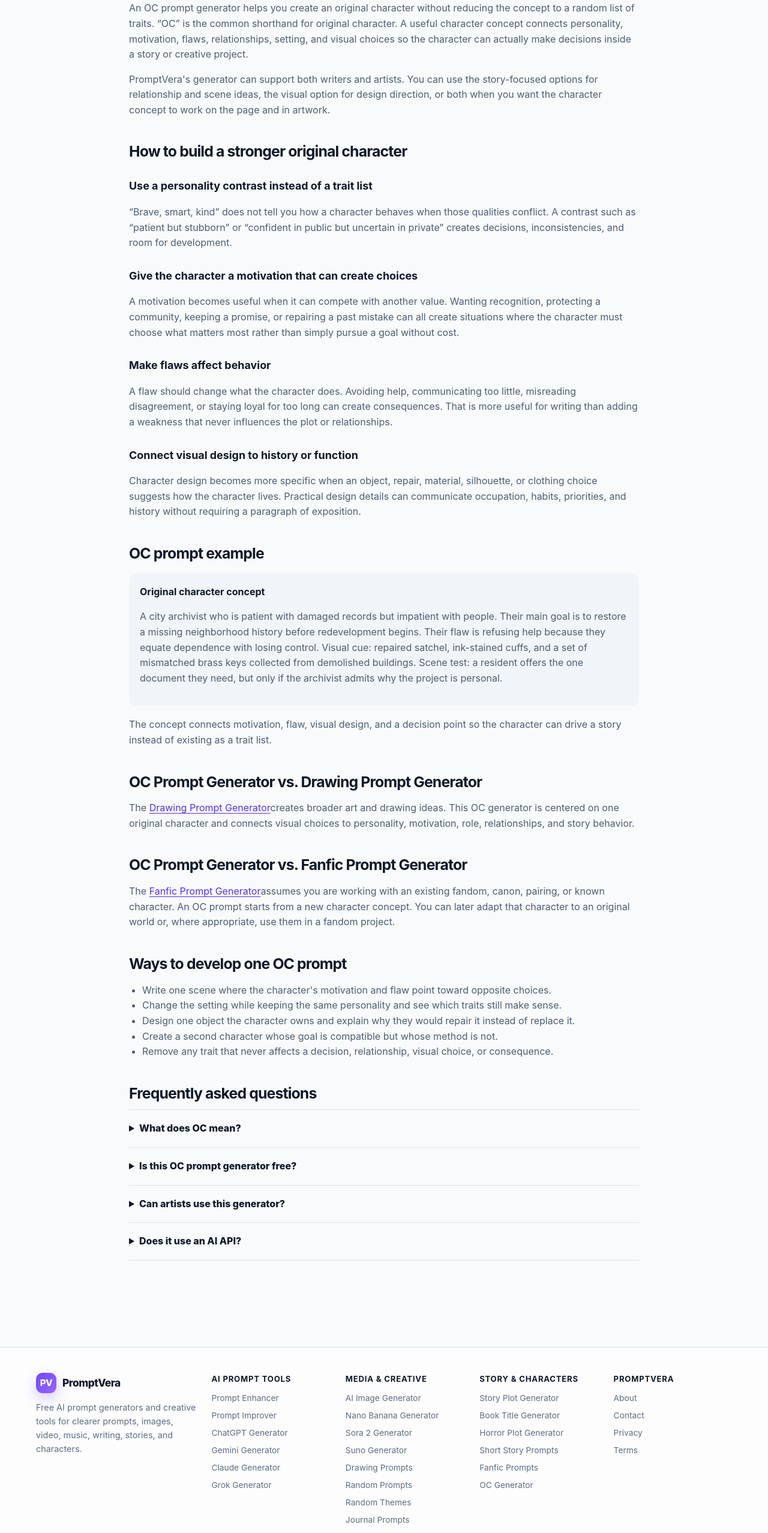
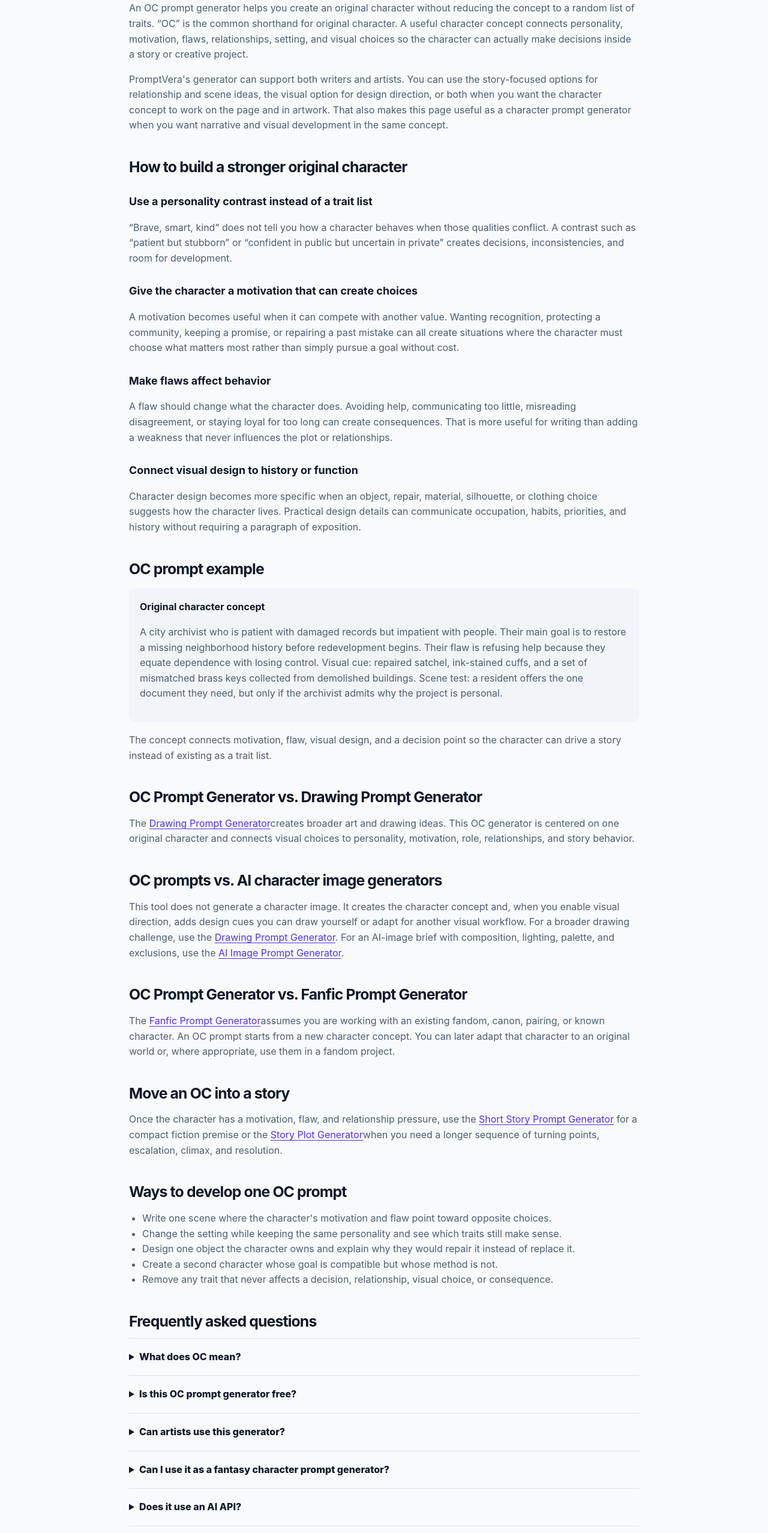
Before and after one commit to GrithX-Solutions/promptvera, a Next.js app: page /oc-prompt-generator in a window 1280 px wide. Shown: the part 1320-3875 px from the top of the page at 60% size. Built offline with nearby package versions, Linux system fonts and the light colour scheme.

Commit message:
Clarify OC character and image intent

```diff
--- a/app/oc-prompt-generator/page.tsx
+++ b/app/oc-prompt-generator/page.tsx
@@ -49,7 +49,8 @@ export default function OCPromptGeneratorPage() {
           PromptVera&apos;s generator can support both writers and artists. You can use
           the story-focused options for relationship and scene ideas, the visual option
           for design direction, or both when you want the character concept to work on
-          the page and in artwork.
+          the page and in artwork. That also makes this page useful as a character prompt
+          generator when you want narrative and visual development in the same concept.
         </p>
 
         <h2>How to build a stronger original character</h2>
@@ -111,6 +112,16 @@ export default function OCPromptGeneratorPage() {
           role, relationships, and story behavior.
         </p>
 
+        <h2>OC prompts vs. AI character image generators</h2>
+        <p>
+          This tool does not generate a character image. It creates the character concept and,
+          when you enable visual direction, adds design cues you can draw yourself or adapt for
+          another visual workflow. For a broader drawing challenge, use the{" "}
+          <Link href="/drawing-prompt-generator">Drawing Prompt Generator</Link>. For an
+          AI-image brief with composition, lighting, palette, and exclusions, use the{" "}
+          <Link href="/ai-image-prompt-generator">AI Image Prompt Generator</Link>.
+        </p>
+
         <h2>OC Prompt Generator vs. Fanfic Prompt Generator</h2>
         <p>
           The <Link href="/fanfic-prompt-generator">Fanfic Prompt Generator</Link>
@@ -118,6 +129,14 @@ export default function OCPromptGeneratorPage() {
           character. An OC prompt starts from a new character concept. You can later
           adapt that character to an original world or, where appropriate, use them in
           a fandom project.
+        </p>
+
+        <h2>Move an OC into a story</h2>
+        <p>
+          Once the character has a motivation, flaw, and relationship pressure, use the{" "}
+          <Link href="/short-story-prompt-generator">Short Story Prompt Generator</Link> for a
+          compact fiction premise or the <Link href="/story-plot-generator">Story Plot Generator</Link>
+          when you need a longer sequence of turning points, escalation, climax, and resolution.
         </p>
 
         <h2>Ways to develop one OC prompt</h2>
@@ -149,6 +168,13 @@ export default function OCPromptGeneratorPage() {
             </p>
           </details>
           <details>
+            <summary>Can I use it as a fantasy character prompt generator?</summary>
+            <p>
+              Yes. Choose a fantasy setting or role, then use the archetype, motivation, flaw,
+              relationship, scene, and visual cues to develop the character beyond a generic class or species label.
+            </p>
+          </details>
+          <details>
             <summary>Does it use an AI API?</summary>
             <p>
               No. The current tool combines curated character-building elements in your
```
